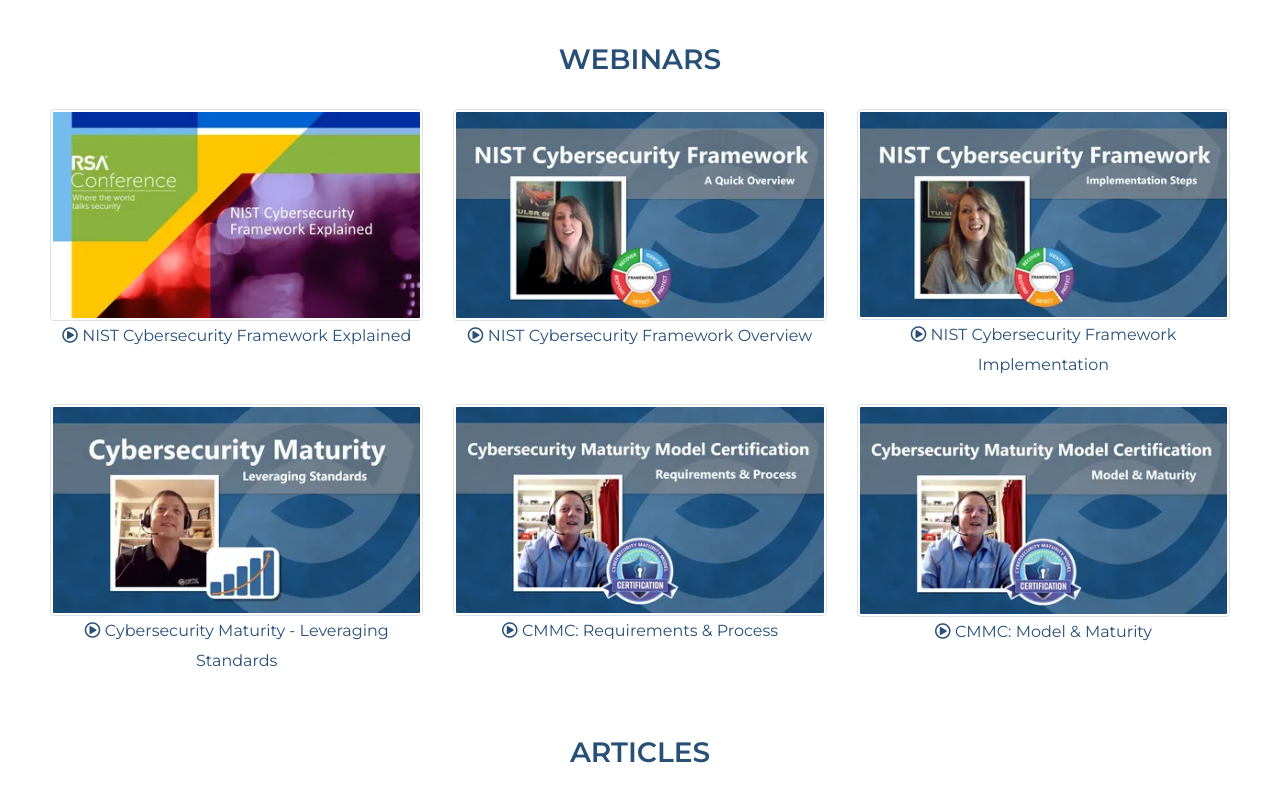
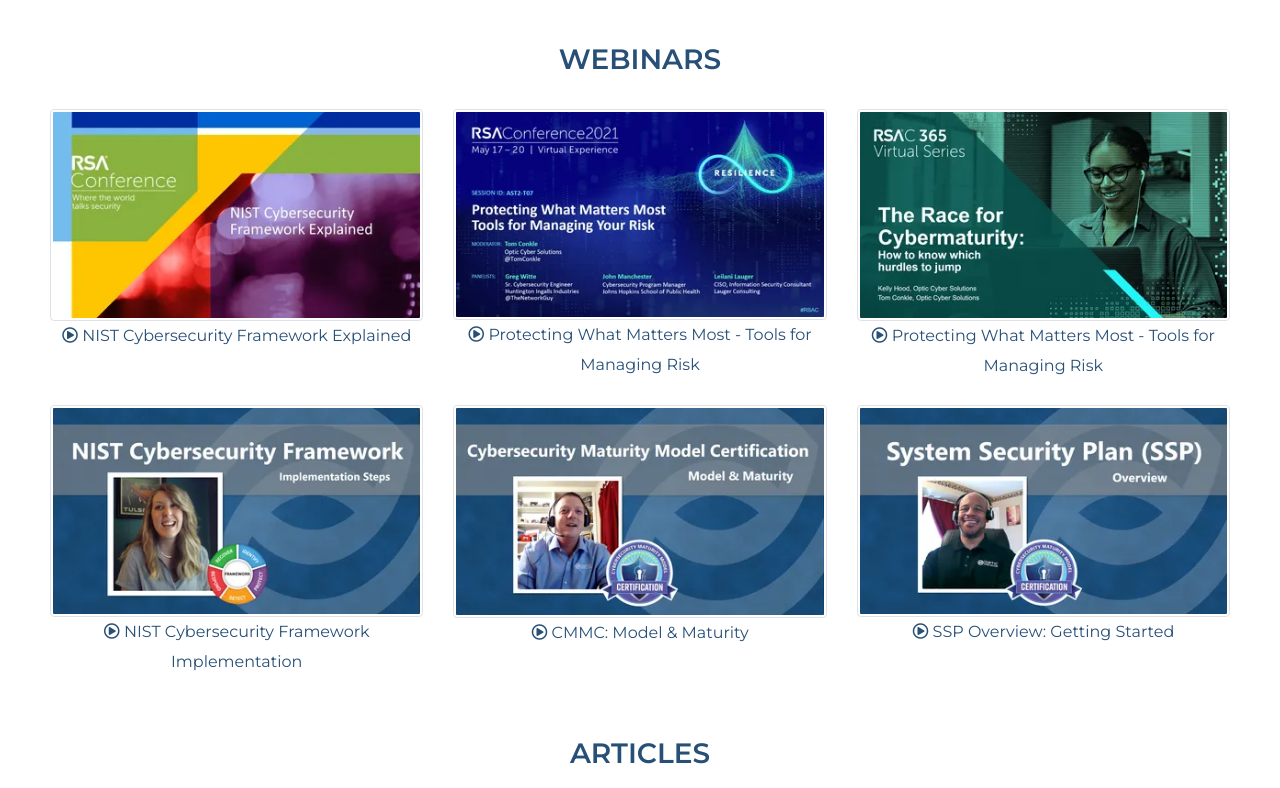
Before and after one commit to opticcyber/opticcyber.github.io, a plain HTML site: page resources.html in a window 1280 px wide. Shown: the part 532-1320 px from the top of the page. Drawn offline with Linux system fonts and the light colour scheme.

Commit message:
shuffle webinars

```diff
--- a/resources.html
+++ b/resources.html
@@ -118,41 +118,32 @@
                         </a>
                     </div>
 
-                    <div class="col-lg-4 col-md-12 mt-4">
-                        <a href="https://www.youtube.com/watch?v=4NSQCmAw6Ck" target="_blank">
-                            <img class="img-thumbnail" src="img/webinars/nist-csf-overview.webp" width="400">
+                   <div class="col-lg-4 col-md-12 mt-4">
+                        <a href="https://www.youtube.com/watch?v=p64n7qeQcN0" target="_blank">
+                            <img class="img-thumbnail" src="img/webinars/tools-for-managing-risk_result.webp" width="400">
                             <br>
                             <i class="far fa-play-circle" alt="webinar"></i>
-                            NIST Cybersecurity Framework Overview
+                            Protecting What Matters Most - Tools for Managing Risk
                         </a>
                     </div>
 
+                    <div class="col-lg-4 col-md-12 mt-4">
+                        <a href="https://www.youtube.com/watch?v=lsQhq2iDmkU" target="_blank">
+                            <img class="img-thumbnail" src="img/webinars/race-for-cybermaturity_result.webp" width="400">
+                            <br>
+                            <i class="far fa-play-circle" alt="webinar"></i>
+                            Protecting What Matters Most - Tools for Managing Risk
+                        </a>
+                    </div>
+                </div>
+
+                <div class="row text-center">
                     <div class="col-lg-4 col-md-12 mt-4">
                         <a href="https://www.youtube.com/watch?v=dbNCF5HTBFc" target="_blank">
                             <img class="img-thumbnail" src="img/webinars/nist-csf-implementation.webp" width="400">
                             <br>
                             <i class="far fa-play-circle" alt="webinar"></i>
                             NIST Cybersecurity Framework Implementation
-                        </a>
-                    </div>
-                </div>
-
-                <div class="row text-center">
-                    <div class="col-lg-4 col-md-12 mt-4">
-                        <a href="https://www.youtube.com/watch?v=7_b2REug0gg" target="_blank">
-                            <img class="img-thumbnail" src="img/webinars/cybermaturity-leveraging-standards.webp" width="400">
-                            <br>
-                            <i class="far fa-play-circle" alt="webinar"></i>
-                            Cybersecurity Maturity - Leveraging Standards
-                        </a>
-                    </div>
-
-                    <div class="col-lg-4 col-md-12 mt-4">
-                        <a href="https://www.youtube.com/watch?v=YhD2qnWAqHg" target="_blank">
-                            <img class="img-thumbnail" src="img/webinars/cmmc-requirements-and-process.webp" width="400">
-                            <br>
-                            <i class="far fa-play-circle" alt="webinar"></i>
-                            CMMC: Requirements & Process
                         </a>
                     </div>
 
@@ -162,6 +153,15 @@
                             <br>
                             <i class="far fa-play-circle" alt="webinar"></i>
                             CMMC: Model & Maturity
+                        </a>
+                    </div>
+
+                    <div class="col-lg-4 col-md-12 mt-4">
+                        <a href="https://www.youtube.com/watch?v=p8yoM-84P60" target="_blank">
+                            <img class="img-thumbnail" src="img/webinars/ssp-overview_result.webp" width="400">
+                            <br>
+                            <i class="far fa-play-circle" alt="webinar"></i>
+                            SSP Overview: Getting Started
                         </a>
                     </div>
                 </div>
```
Also changed, not shown: img/webinars/cmmc-requirements-and-process.webp (deleted), img/webinars/cybermaturity-leveraging-standards.webp (deleted), img/webinars/nist-csf-overview.webp (deleted), img/webinars/race-for-cybermaturity_result.webp (added), img/webinars/ssp-overview_result.webp (added), img/webinars/tools-for-managing-risk_result.webp (added), 1 other file.
